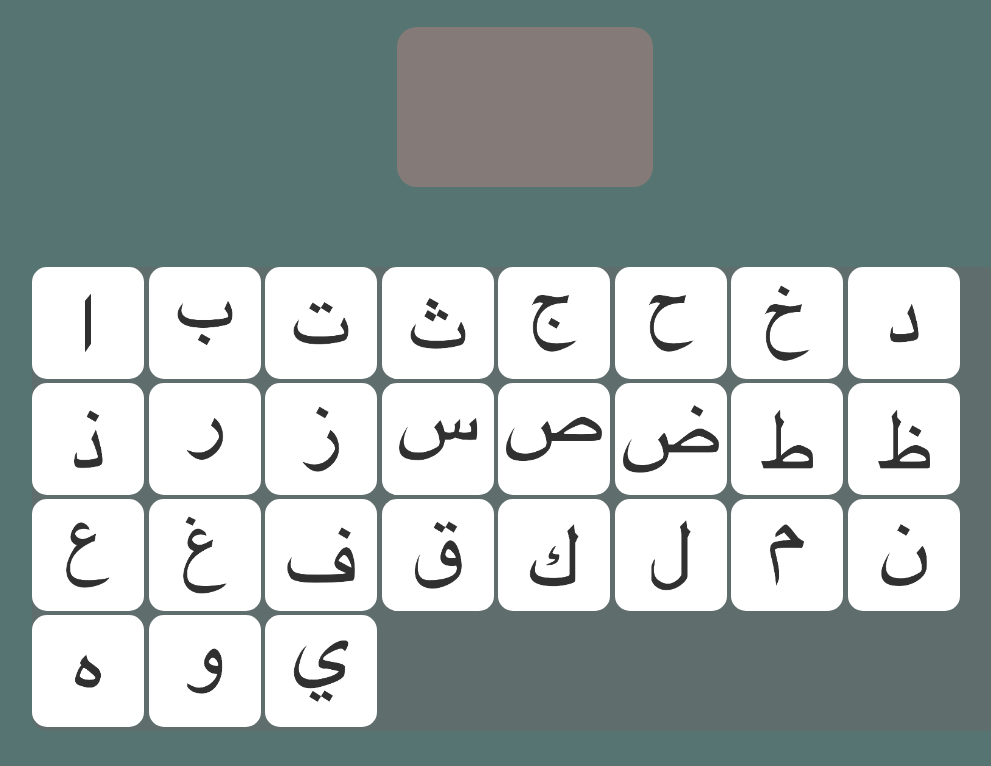
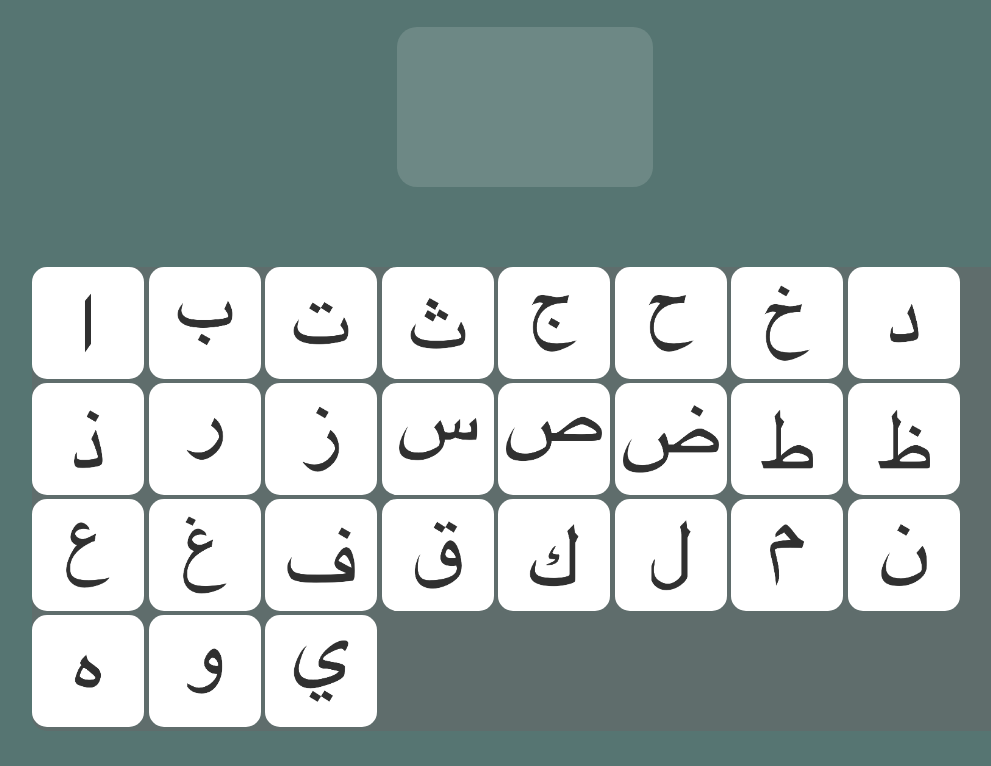
Before and after one commit to Amir9eng/Arabic-Alphabet, a plain HTML site: page index.html in a window 1280 px wide. Shown: the part 86-852 px from the top of the page, without its empty margins (115-1106 px from the left). Drawn offline with Linux system fonts and the light colour scheme.

Commit message:
feat: fix

```diff
--- a/style.css
+++ b/style.css
@@ -19,7 +19,7 @@ h1{
   width: 20vw;
   height: 20vh;
   border-radius: 20px;
-  background-color: rgba(177, 129, 127, .5);
+  background-color: rgba(132, 155, 152, .5);
   margin: 2rem auto;
 }
 img{
```
